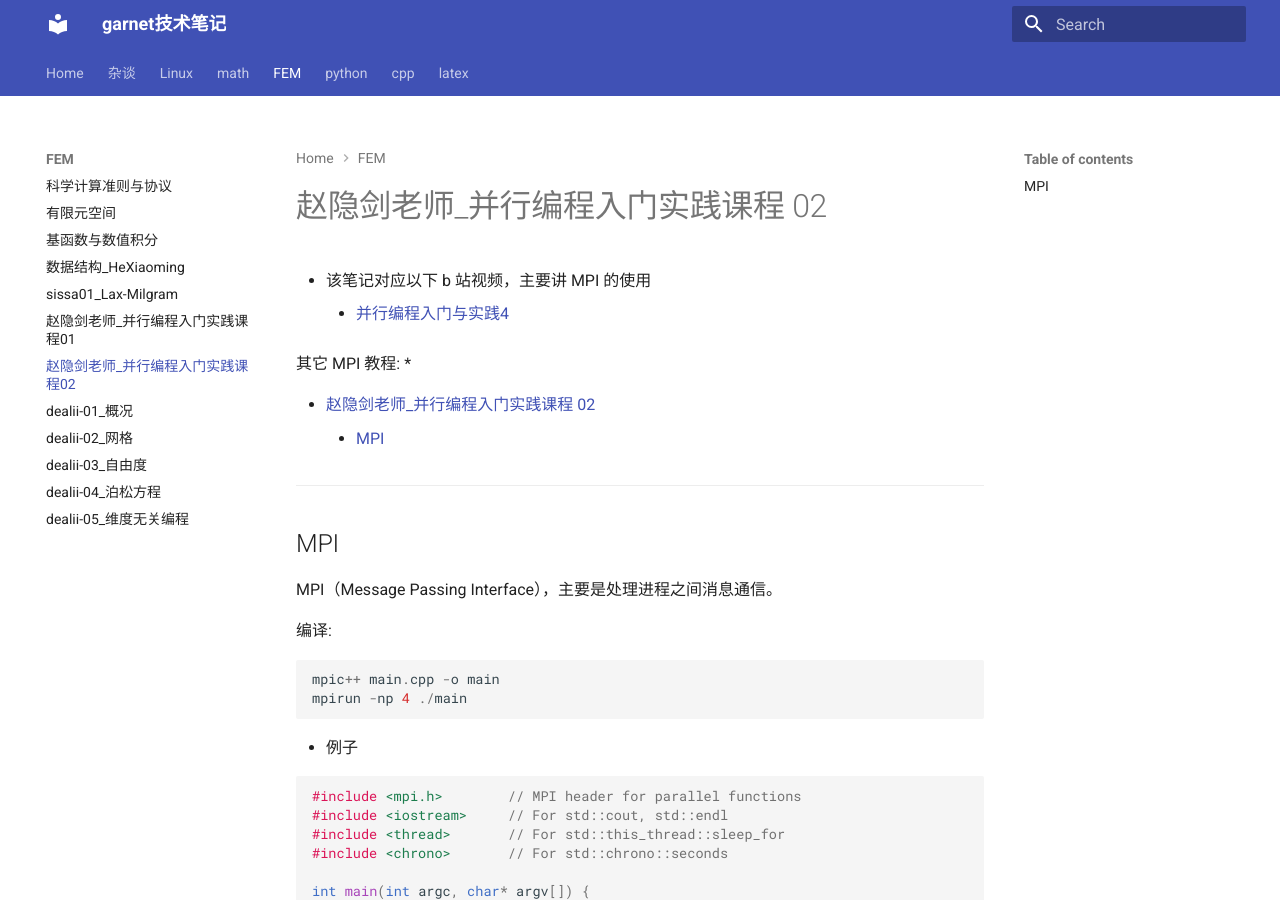
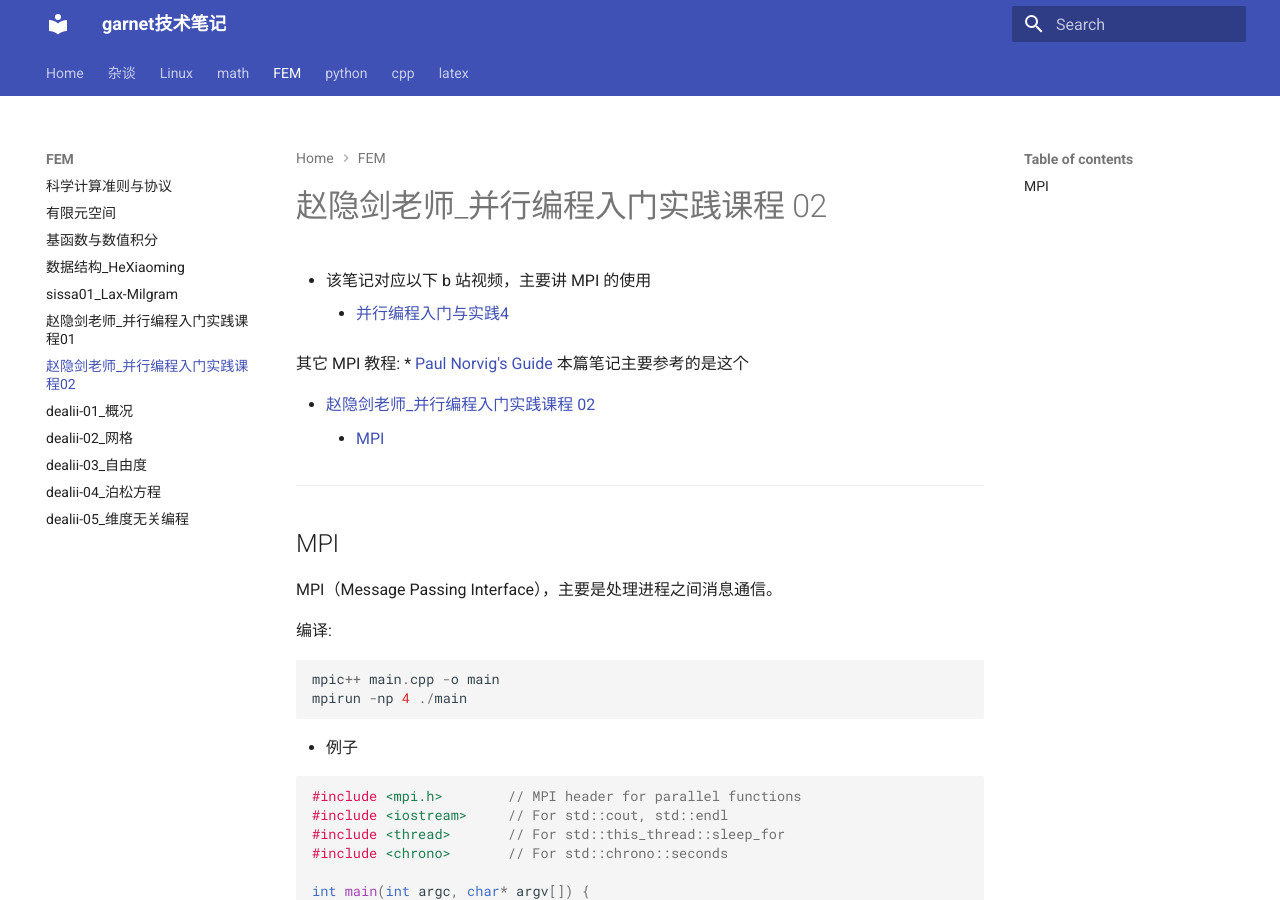
Before and after one commit to ymma98/technotes, an MkDocs documentation site: the page built from docs/FEM/赵隐剑老师_并行编程入门实践课程02.md, in a window 1280 px wide and 900 px high. Built offline with MkDocs 1.6.1 and Material for MkDocs 9.7.7, drawn with Linux system fonts in a browser that asks for light colours; part of the change alters nothing that is shown.

Commit message:
docs/FEM/赵隐剑老师_并行编程入门实践课程02.md updated from https://stackedit.cn/

```diff
--- a/docs/FEM/赵隐剑老师_并行编程入门实践课程02.md
+++ b/docs/FEM/赵隐剑老师_并行编程入门实践课程02.md
@@ -4,7 +4,7 @@
 	*  [并行编程入门与实践4](https://www.bilibili.com/video/BV1PQU2YvE8J/?spm_id_from=333.788.recommend_more_video.4&vd_source=b7bbd99721bfe117cc47d14c9f45af86)
 
 其它 MPI 教程:
-	*
+	* [Paul Norvig's Guide](https://www.paulnorvig.com/guides/using-mpi-with-c.html) 本篇笔记主要参考的是这个
 
 [TOC]
 
@@ -65,7 +65,7 @@ int main(int argc, char* argv[]) {
 
 
 <!--stackedit_data:
-eyJoaXN0b3J5IjpbMTQ3Mzc2OTgwLC03MDI4ODM4ODksLTI4Nj
-A4NjY3NCwtMTU1OTcwOTE0OCw3NjI0NDgyOTAsMTc3NTIwODcx
-Ml19
+eyJoaXN0b3J5IjpbLTY0ODc3MzkwMiwtNzAyODgzODg5LC0yOD
+YwODY2NzQsLTE1NTk3MDkxNDgsNzYyNDQ4MjkwLDE3NzUyMDg3
+MTJdfQ==
 -->
```
